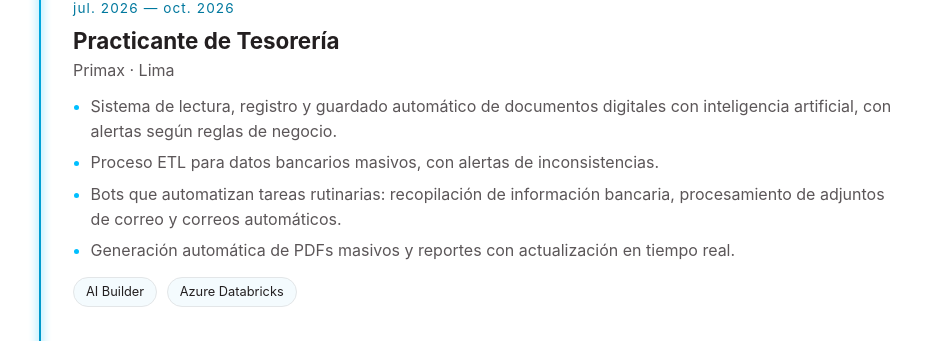
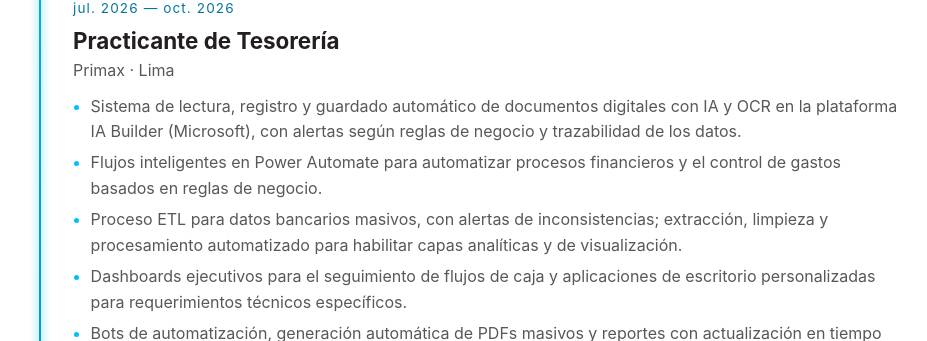
Before and after one commit to jeffHQ/CurriculumVitaeJeff, a plain HTML site: page index.html in a window 1280 px wide. Shown: the part 2362-2703 px from the top of the page, without its empty margins (171-1098 px from the left). Drawn offline with Linux system fonts and the light colour scheme; animation ran at ten frames a second.

Commit message:
Reinforce CV with profile, technical detail, achievements and volunteering
Co-Authored-By: Claude Sonnet 5.5 <noreply@anthropic.com>

```diff
--- a/data.js
+++ b/data.js
@@ -3,7 +3,7 @@ window.CV = {
   headline: "AI & Cloud Engineer · Estudiante de Ciencia de la Computación",
   roles: ["AI & Cloud Engineer", "Data Engineer", "Pipelines ETL / ELT", "Automatización con IA", "Estudiante de Ciencia de la Computación"],
   location: "Lima, Perú",
-  about: "Estudio Ciencia de la Computación en UTEC y construyo soluciones de datos, nube e inteligencia artificial: desde pipelines ETL masivos hasta sistemas que leen documentos con IA y automatizan el trabajo del día a día.",
+  about: "Estudiante de 9.º ciclo de Ciencia de la Computación en UTEC, especializado en el diseño e implementación de soluciones con Inteligencia Artificial y Computación en la Nube. Integro IA Generativa, arquitecturas agénticas y procesamiento inteligente de datos. Destaco por liderar comunidades tecnológicas y resolver desafíos de alta complejidad con infraestructuras cloud eficientes, escalables y orientadas al negocio.",
   experience: [
     {
       period: "oct. 2026 — actualidad",
@@ -25,12 +25,13 @@ window.CV = {
       org: "Primax · Lima",
       logo: "assets/logos/primax.png",
       bullets: [
-        "Sistema de lectura, registro y guardado automático de documentos digitales con inteligencia artificial, con alertas según reglas de negocio.",
-        "Proceso ETL para datos bancarios masivos, con alertas de inconsistencias.",
-        "Bots que automatizan tareas rutinarias: recopilación de información bancaria, procesamiento de adjuntos de correo y correos automáticos.",
-        "Generación automática de PDFs masivos y reportes con actualización en tiempo real."
+        "Sistema de lectura, registro y guardado automático de documentos digitales con IA y OCR en la plataforma IA Builder (Microsoft), con alertas según reglas de negocio y trazabilidad de los datos.",
+        "Flujos inteligentes en Power Automate para automatizar procesos financieros y el control de gastos basados en reglas de negocio.",
+        "Proceso ETL para datos bancarios masivos, con alertas de inconsistencias; extracción, limpieza y procesamiento automatizado para habilitar capas analíticas y de visualización.",
+        "Dashboards ejecutivos para el seguimiento de flujos de caja y aplicaciones de escritorio personalizadas para requerimientos técnicos específicos.",
+        "Bots de automatización, generación automática de PDFs masivos y reportes con actualización en tiempo real."
       ],
-      tags: ["AI Builder", "Azure Databricks"]
+      tags: ["IA Builder", "OCR", "Power Automate", "Azure Databricks", "Power BI"]
     },
     {
       period: "may. 2026 — oct. 2026",
@@ -38,11 +39,13 @@ window.CV = {
       org: "inmoba.app · Remoto, Latinoamérica",
       logo: "assets/logos/inmoba.png",
       bullets: [
-        "Pipelines ETL/ELT de procesamiento, limpieza y transformación, cuidando integridad, calidad y consistencia de los datos.",
-        "Organización y seguridad de archivos masivos en AWS S3.",
-        "Gestión de base de datos y backend con Supabase."
+        "Pipelines ETL/ELT robustos y automatizados con el ecosistema de Python (Pandas, GeoPandas, PyArrow, Shapely), garantizando integridad, calidad y consistencia de los datos.",
+        "Lideré la migración de esquemas complejos desde formatos crudos (GeoJSON) hacia formatos binarios columnares de alta velocidad (GeoParquet / Parquet).",
+        "Algoritmos de cruce espacial masivo (Spatial Joins) y datasets estructurados de alta pureza optimizados para modelos de Machine Learning.",
+        "Reglas estrictas de calidad y gobernanza en memoria, con depuración de anomalías y reparación avanzada de topologías espaciales.",
+        "Organización y seguridad de archivos masivos en AWS S3; gestión de base de datos y backend con Supabase."
       ],
-      tags: ["Amazon S3", "Supabase"]
+      tags: ["Python", "GeoPandas", "Parquet", "Amazon S3", "Supabase"]
     },
     {
       period: "mar. 2026 — jun. 2026",
@@ -63,7 +66,7 @@ window.CV = {
       role: "Ciencia de la Computación",
       org: "UTEC - Universidad de Ingeniería y Tecnología",
       logo: "assets/logos/utec.png",
-      text: "Bachelor's degree. Desarrollo de software y de aplicaciones web."
+      text: "Ciencia de la Computación, 9.º ciclo. Desarrollo de software y de aplicaciones web."
     },
     {
       period: "jul. 2017 — dic. 2018",
@@ -74,6 +77,18 @@ window.CV = {
     }
   ],
   volunteering: [
+    {
+      period: "2024 — actualidad",
+      role: "Representante Estudiantil de Ciencia de la Computación",
+      org: "UTEC",
+      text: ""
+    },
+    {
+      period: "2024",
+      role: "Datathon Cementos Pacasmayo",
+      org: "UTEC",
+      text: ""
+    },
     {
       period: "nov. 2025 — abr. 2026",
       role: "Miembro del Consejo de Administración",
@@ -88,10 +103,14 @@ window.CV = {
     }
   ],
   skills: [
-    { group: "Datos y nube", items: ["ETL / ELT", "Azure", "Azure Databricks", "AWS S3", "Supabase", "SQL Server", "Transact-SQL"] },
-    { group: "IA y automatización", items: ["AI Builder", "Agentes de IA en Azure", "Bots de automatización"] },
-    { group: "Desarrollo y análisis", items: ["Python", "NumPy", "HTML5", "CSS", "Desarrollo web", "Power BI", "Excel"] },
-    { group: "Idiomas", items: ["Español"] }
+    { group: "IA & Data", items: ["IA Builder (OCR)", "IA Agéntica", "GenAI (Copilot, Gemini, Claude)", "ETL / ELT", "Pandas", "GeoPandas", "PyArrow", "Parquet", "Machine Learning"] },
+    { group: "Cloud", items: ["Azure Databricks", "Azure Functions", "Cosmos DB", "Blob Storage", "API Management", "AWS Lambda", "AWS S3", "Athena", "DynamoDB", "API Gateway", "Supabase"] },
+    { group: "BI & Herramientas", items: ["Power BI (Avanzado)", "Power Automate", "Excel (Avanzado)", "SAP", "Git"] },
+    { group: "Lenguajes y DB", items: ["Python (Avanzado)", "SQL (Avanzado)", "VBA", "C++", "Java", "Transact-SQL"] },
+    { group: "Idiomas", items: ["Español (Nativo)", "Inglés (Intermedio)"] }
+  ],
+  achievements: [
+    { period: "2025", title: "Smart City Challenge Winner", org: "DARAT LATAM y UTEC Ventures", text: "Primer lugar en competencia de innovación tecnológica, desarrollando soluciones basadas en Inteligencia Artificial para ciudades inteligentes con impacto social." }
   ],
   certifications: [
     { title: "Introduction to AI applications and agents in Azure", org: "Microsoft", date: "feb. 2026", link: "https://learn.microsoft.com/api/achievements/share/es-es/JeffQuintana-1707/NMTHGYNF?sharingId=C4B278AEE00760EB" },
--- a/index.html
+++ b/index.html
@@ -50,9 +50,17 @@
       </div>
     </section>
 
+    <section class="chapter" id="logros" data-title="Logros">
+      <div class="wrap">
+        <p class="num reveal">04</p>
+        <h2 class="reveal">Logros</h2>
+        <div class="cards" id="achievements"></div>
+      </div>
+    </section>
+
     <section class="chapter banner-chapter" id="comunidad" data-title="Comunidad">
       <div class="wrap">
-        <p class="num reveal">04</p>
+        <p class="num reveal">05</p>
         <h2 class="reveal">Comunidad</h2>
         <figure class="banner reveal">
           <img src="assets/comunidad.webp" alt="Celebración con la comunidad estudiantil de UTEC" loading="lazy">
@@ -63,7 +71,7 @@
 
     <section class="chapter" id="habilidades" data-title="Habilidades">
       <div class="wrap">
-        <p class="num reveal">05</p>
+        <p class="num reveal">06</p>
         <h2 class="reveal">Habilidades</h2>
         <div class="skills" id="skills"></div>
       </div>
@@ -71,7 +79,7 @@
 
     <section class="chapter" id="certificaciones" data-title="Certificaciones">
       <div class="wrap">
-        <p class="num reveal">06</p>
+        <p class="num reveal">07</p>
         <h2 class="reveal">Certificaciones</h2>
         <div class="cards" id="certs"></div>
       </div>
@@ -79,7 +87,7 @@
 
     <section class="chapter" id="contacto" data-title="Contacto">
       <div class="wrap">
-        <p class="num reveal">07</p>
+        <p class="num reveal">08</p>
         <h2 class="reveal">Hablemos</h2>
         <p class="big reveal">¿Tienes un proyecto de datos, nube o IA? Me encantará conversar.</p>
         <ul class="contact reveal" id="contact"></ul>
--- a/script.js
+++ b/script.js
@@ -19,6 +19,8 @@
   $("#experience").innerHTML = cv.experience.map(item).join("");
   $("#education").innerHTML = cv.education.map(item).join("");
   $("#volunteering").innerHTML = cv.volunteering.map(item).join("");
+  $("#achievements").innerHTML = cv.achievements.map((a) => `
+    <article class="card reveal win"><p class="period">${esc(a.period)}</p><h3>${esc(a.title)}</h3><p class="org">${esc(a.org)}</p><p>${esc(a.text)}</p></article>`).join("");
   $("#certs").innerHTML = cv.certifications.map((c) => `
     <article class="card reveal"><p class="period">${esc(c.date)}</p><h3>${esc(c.title)}</h3><p>${esc(c.org)}</p>
       ${c.link ? `<a href="${esc(c.link)}" target="_blank" rel="noopener">Ver credencial →</a>` : ""}</article>`).join("");
--- a/styles.css
+++ b/styles.css
@@ -119,3 +119,7 @@ h2 { font-family: ui-monospace, "SF Mono", Consolas, monospace; letter-spacing:
 .dots a i { background: var(--bg); padding: .2rem .65rem; border-radius: 99px; border: 1px solid var(--line); box-shadow: 0 2px 10px rgba(0,0,0,.06); transform: translate(8px, -50%); transition: opacity .3s, transform .3s; }
 .dots a.on i { opacity: 1; transform: translate(0, -50%); color: var(--accent-text); font-weight: 600; border-color: var(--accent); }
 .dots a:hover i { opacity: 1; transform: translate(0, -50%); }
+
+.card.win { grid-column: 1 / -1; border-color: var(--accent); background: linear-gradient(135deg, var(--card), color-mix(in srgb, var(--accent) 10%, var(--card))); }
+.card.win h3 { font-size: 1.5rem; }
+.card .org { color: var(--fg); margin-bottom: .4rem; }
```
